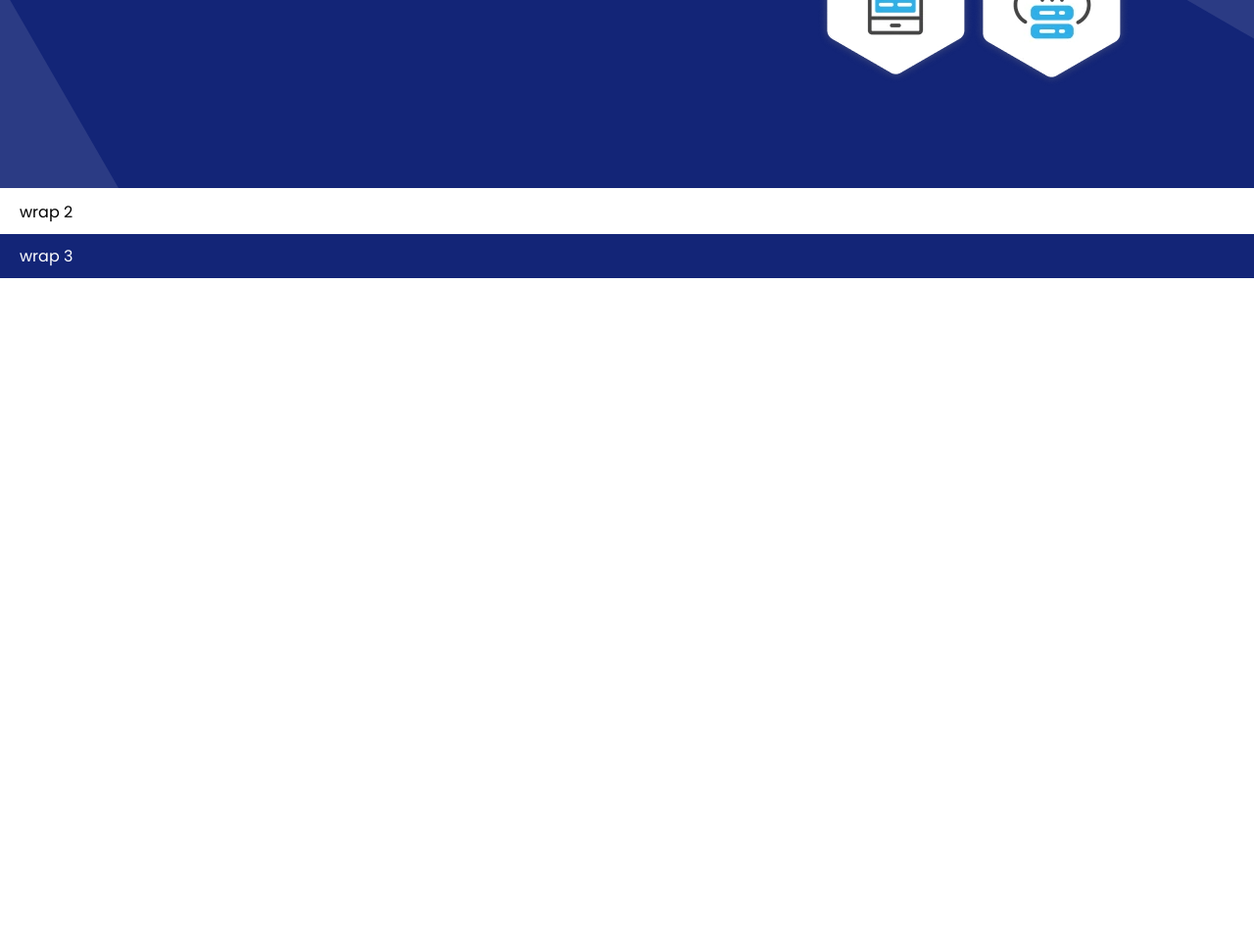
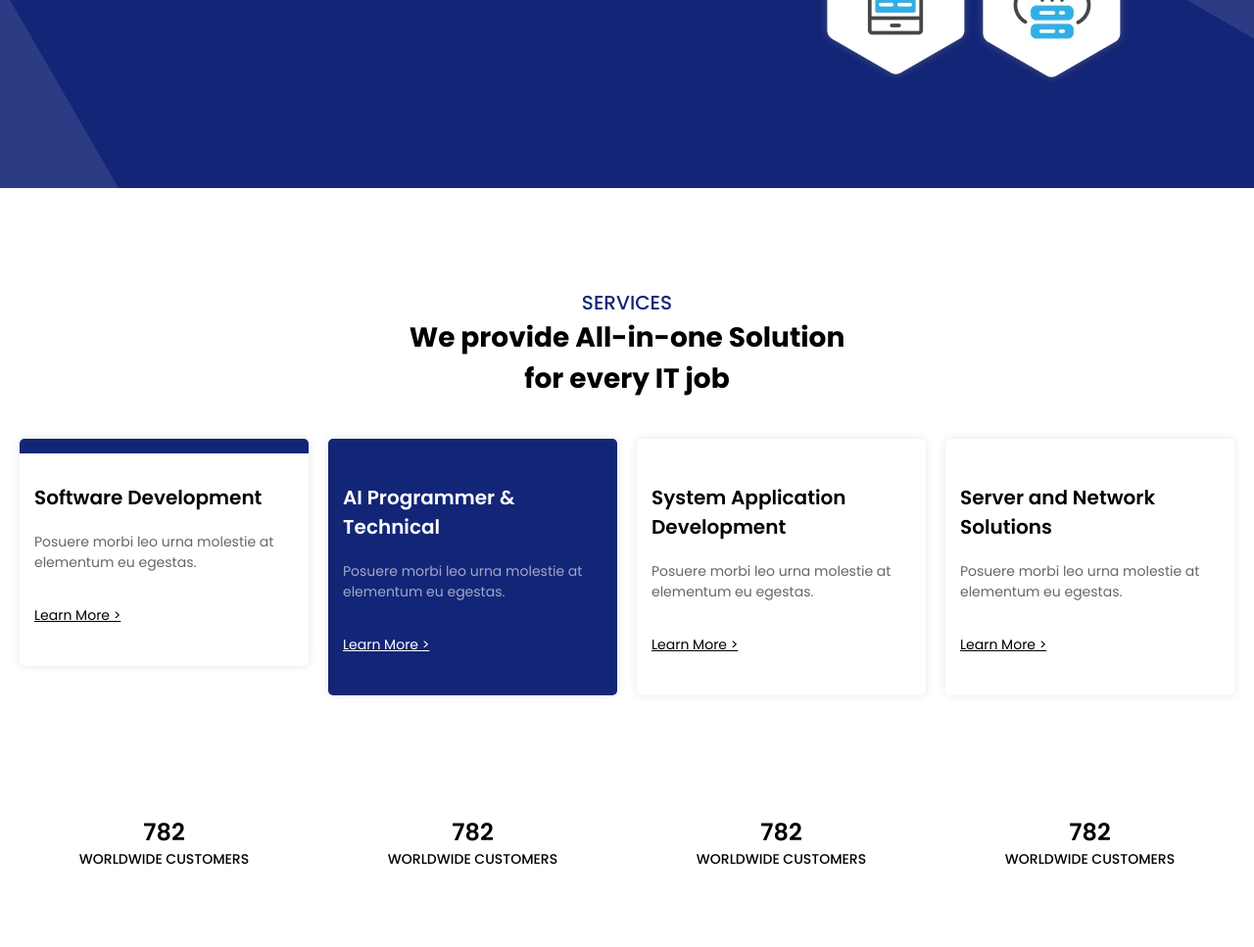
Before and after one commit to avimalhotra/it-website-dec25, a plain HTML site: page index.html in a window 1280 px wide. Shown: the part 553-1520 px from the top of the page at 98% size. Before the commit the page ends 837 px from the top, so only its background shows below. Drawn offline with Linux system fonts and the light colour scheme.

Commit message:
services and info

```diff
--- a/css/style.css
+++ b/css/style.css
@@ -24,6 +24,7 @@ body{
      margin: auto;
      padding: 0 1rem;
 }
+.text-center{ text-align: center;}
 .img-resp{ max-width: 100%; height: auto; }
 .flex{ display: flex;}
 .align-center{ align-items: center;}
@@ -57,7 +58,24 @@ nav a{ color: inherit; font-size: 14px; font-weight: 600; display: inline-block;
 .banner a{ display: inline-block; background: #fff; width: 185px; line-height: 50px; color: var(--black); text-align: center; font-weight: 600; border-radius: 5px; }
 
 
-.wrap-2{ padding: 1rem 0; }
+
+.wrap-2{ padding: 100px 0;}
+.wrap-2 h2{ font-size: 20px; font-weight: 500; color: var(--blue);}
+.wrap-2 h2+p{ font-size: 28px; font-weight: 700; margin-bottom: 4rem; }
+
+.service{ padding: 45px 60px 40px 30px; box-shadow: 0 0 10px #0000001a; border-radius: 5px; position: relative;}
+.service h3{ font-size: 20px; font-weight: 600; }
+.service p{ font-size: 14px; color: var(--gray); margin: 20px 0 30px; }
+.service a{ text-decoration: underline; font-size: 14px; color: inherit;}
+.services .col-3:nth-child(1) .service::before{ content: ''; position: absolute; left: 0; right: 0; top: 0;height: 15px; background: var(--blue); border-radius: 5px 5px 0 0 ; }
+.services .col-3:nth-child(2) .service{ background: var(--blue); color: var(--white); }
+.services .col-3:nth-child(2) .service p{ color: #fff9;}
+
+.company-info{ margin: 100px 0;}
+.info{ text-align: center; padding: 22px 0;}
+.info b{ font-weight: 600; font-size: 24px;}
+.info p{ font-size: 14px; font-weight: 500;}
+
 
 
 .wrap-3{ background: var(--blue); color: var(--white); padding: 1rem 0; }
@@ -68,6 +86,7 @@ nav a{ color: inherit; font-size: 14px; font-weight: 600; display: inline-block;
 /* responsive */
 @media screen and (max-width:1280px){
      .banner-text{padding-right: 0;}
+     .service{ padding: 45px 15px 40px 15px}
 }
 
 
@@ -79,6 +98,7 @@ nav a{ color: inherit; font-size: 14px; font-weight: 600; display: inline-block;
 .col-t-9{ grid-column: span 9; }
 .col-t-12{ grid-column: span 12; }
 nav ul{gap: 2rem;}
+.service {padding: 45px 10px 40px 11px;}
 
 }
 
@@ -92,6 +112,7 @@ nav{ display: none;}
 .menu{ display: inline-block;}
 .order-m-up{ order: -1;}
 .justify-m-center{ justify-content: center;}
+.service{ padding: 45px 60px 40px 30px;}
 }
 
 
--- a/index.html
+++ b/index.html
@@ -51,7 +51,70 @@
      </div>
      <main class="wrap-2">
           <div class="container">
-               wrap 2
+               <section class="services">
+                    <div class="text-center">
+                         <h2>SERVICES</h2>
+                         <p>We provide All-in-one Solution <br> for every IT job</p>
+                    </div>
+                    <div class="row">
+                              <div class="col-3 col-t-6 col-p-12">
+                                   <div class="service">
+                                        <h3>Software Development</h3>
+                                        <p>Posuere morbi leo urna molestie at elementum eu egestas.</p>
+                                        <a href="">Learn More ></a>
+                                   </div>
+                              </div>
+                              <div class="col-3 col-t-6 col-p-12">
+                                   <div class="service">
+                                        <h3>AI Programmer & Technical</h3>
+                                        <p>Posuere morbi leo urna molestie at elementum eu egestas.</p>
+                                        <a href="">Learn More ></a>
+                                   </div>
+                              </div>
+                              <div class="col-3 col-t-6 col-p-12">
+                                   <div class="service">
+                                        <h3>System Application Development</h3>
+                                        <p>Posuere morbi leo urna molestie at elementum eu egestas.</p>
+                                        <a href="">Learn More ></a>
+                                   </div>
+                              </div>
+                              <div class="col-3 col-t-6 col-p-12">
+                                   <div class="service">
+                                        <h3>Server and Network Solutions</h3>
+                                        <p>Posuere morbi leo urna molestie at elementum eu egestas.</p>
+                                        <a href="">Learn More ></a>
+                                   </div>
+                              </div>
+                         </div>
+               </section>
+               <div class="company-info">
+                    <div class="row">
+                         <div class="col-3 col-t-6 col-p-12">
+                              <div class="info">
+                                   <b>782</b>
+                                   <p>WORLDWIDE CUSTOMERS</p>
+                              </div>
+                         </div>
+                         <div class="col-3 col-t-6 col-p-12">
+                              <div class="info">
+                                   <b>782</b>
+                                   <p>WORLDWIDE CUSTOMERS</p>
+                              </div>
+                         </div>
+                         <div class="col-3 col-t-6 col-p-12">
+                              <div class="info">
+                                   <b>782</b>
+                                   <p>WORLDWIDE CUSTOMERS</p>
+                              </div>
+                         </div>
+                         <div class="col-3 col-t-6 col-p-12">
+                              <div class="info">
+                                   <b>782</b>
+                                   <p>WORLDWIDE CUSTOMERS</p>
+                              </div>
+                         </div>
+                    </div>
+               </div>
           </div>
      </main>
      <footer class="wrap-3">
```
